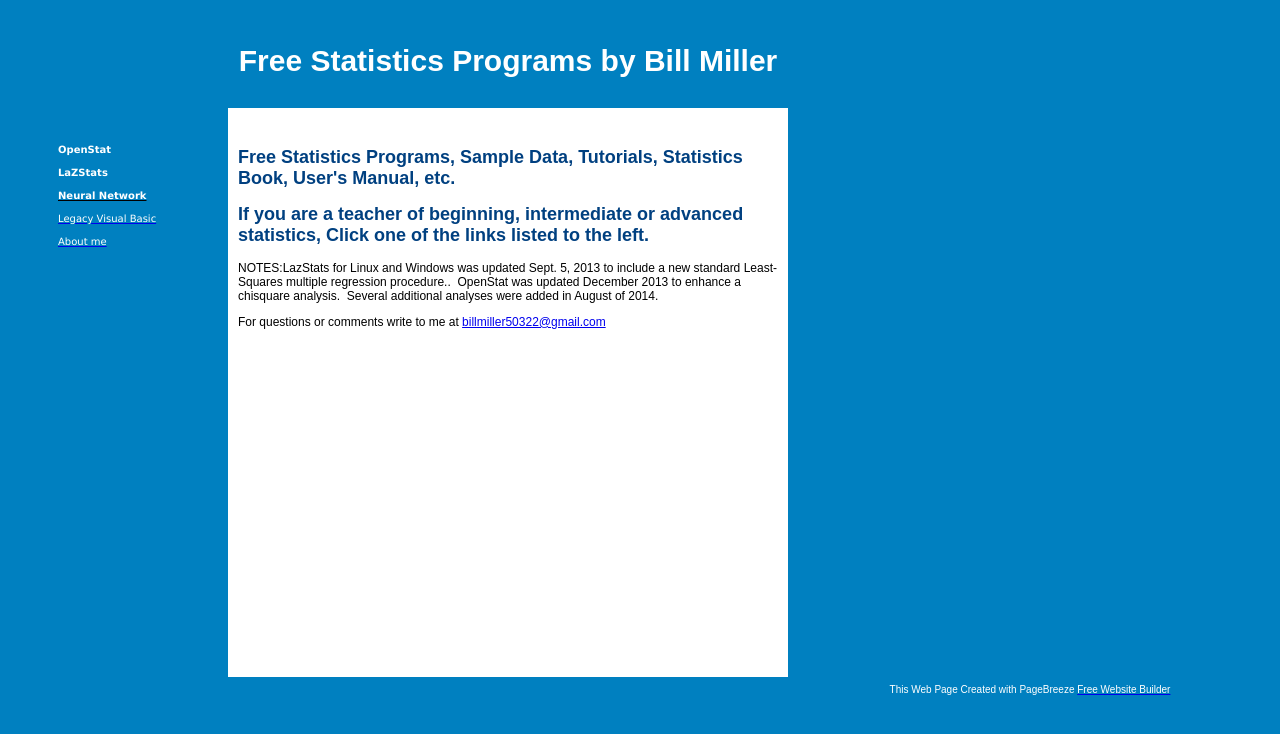
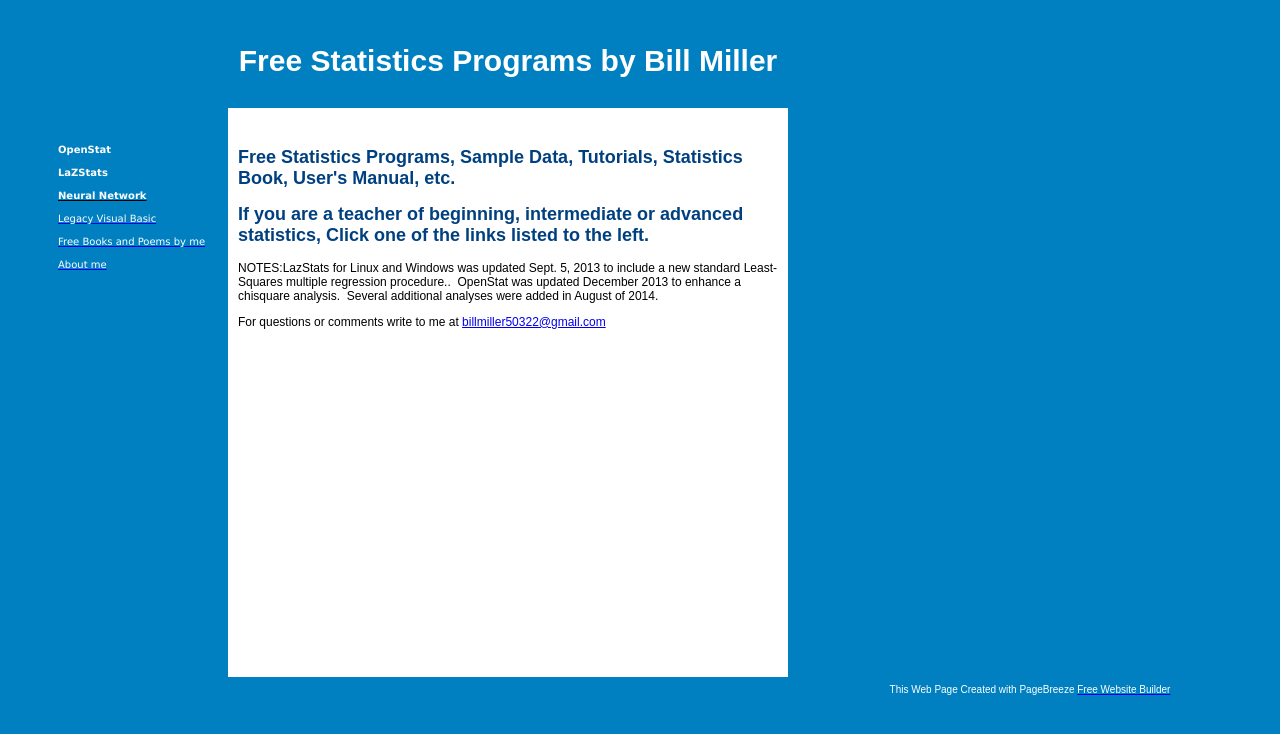
Before and after one commit to smerser/OpenStat, a plain HTML site: page index.html in a window 1280 px wide. Drawn offline with Linux system fonts and the light colour scheme.

Commit message:
Link to booke on front page

```diff
--- a/index.html
+++ b/index.html
@@ -48,6 +48,8 @@ body,p,b,i,em,dt,dd,dl,sl,caption,th,td,tr,u,blink,select,option,form,div,li { f
             <p><a class="navwhite" href="NeuralNetworks.htm"><u><font color="#ffffff" pbzloc="1"><a class="navwhite" href="NeuralNetworks.htm" pbzloc="4">Neural Network</a></font></u></a><a class="navwhite" href="NeuralNetworks.htm"><u><font color="#ffffff" pbzloc="17"> </font></u></a></p>
 
             <p pbzloc="66"><a href="LegacyMain.htm"><font color="#ffffff" face="Verdana" size="1">Legacy Visual Basic</font></a></p>
+
+            <p pbzloc="66"><a href="books.html"><font color="#ffffff" face="Verdana" size="1">Free Books and Poems by me</font></a></p>
 
             <p pbzloc="4"><a href="PersonalInfo.htm"><font color="#ffffff" face="Verdana" pbzloc="6" size="1">About me</font></a></p>
 
```
